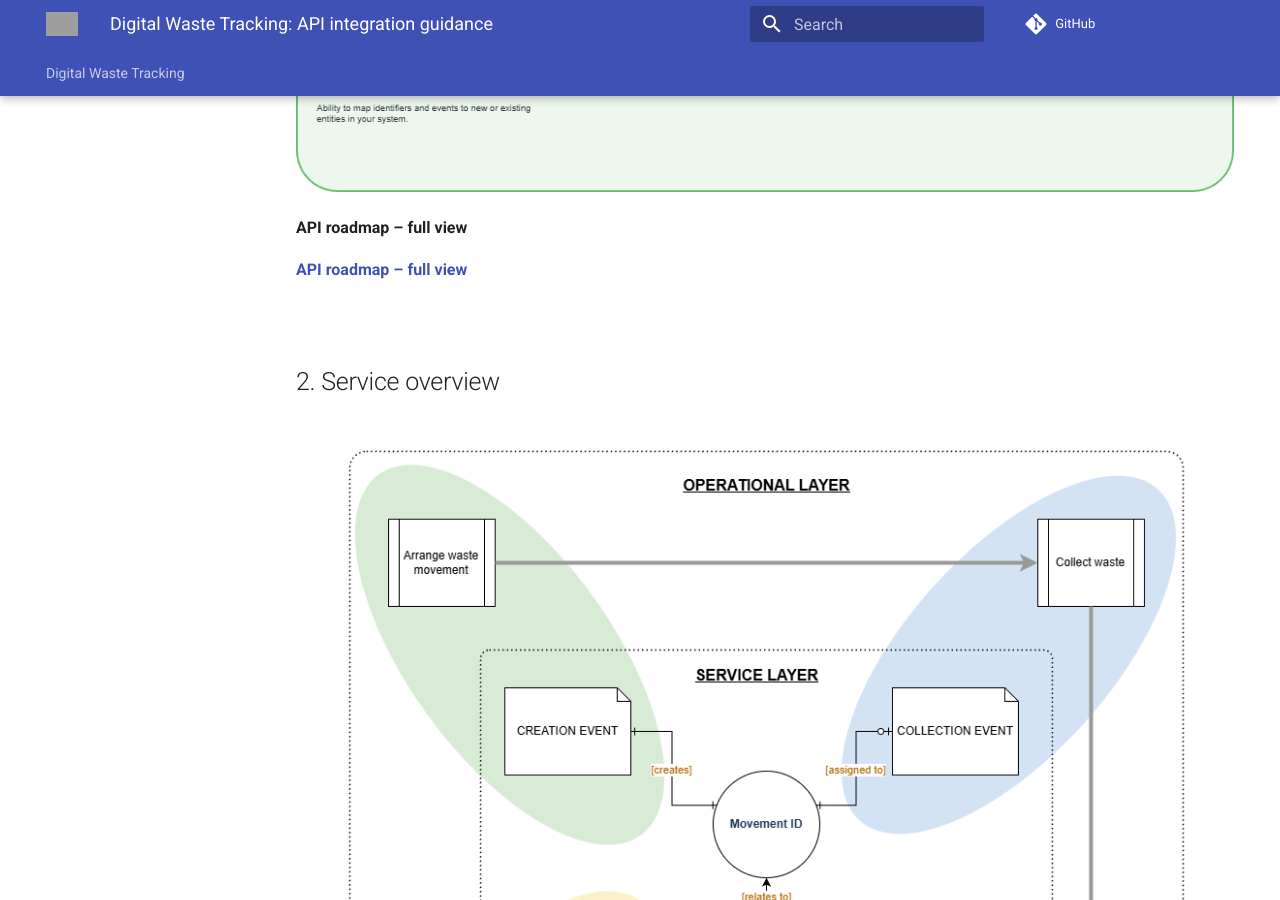
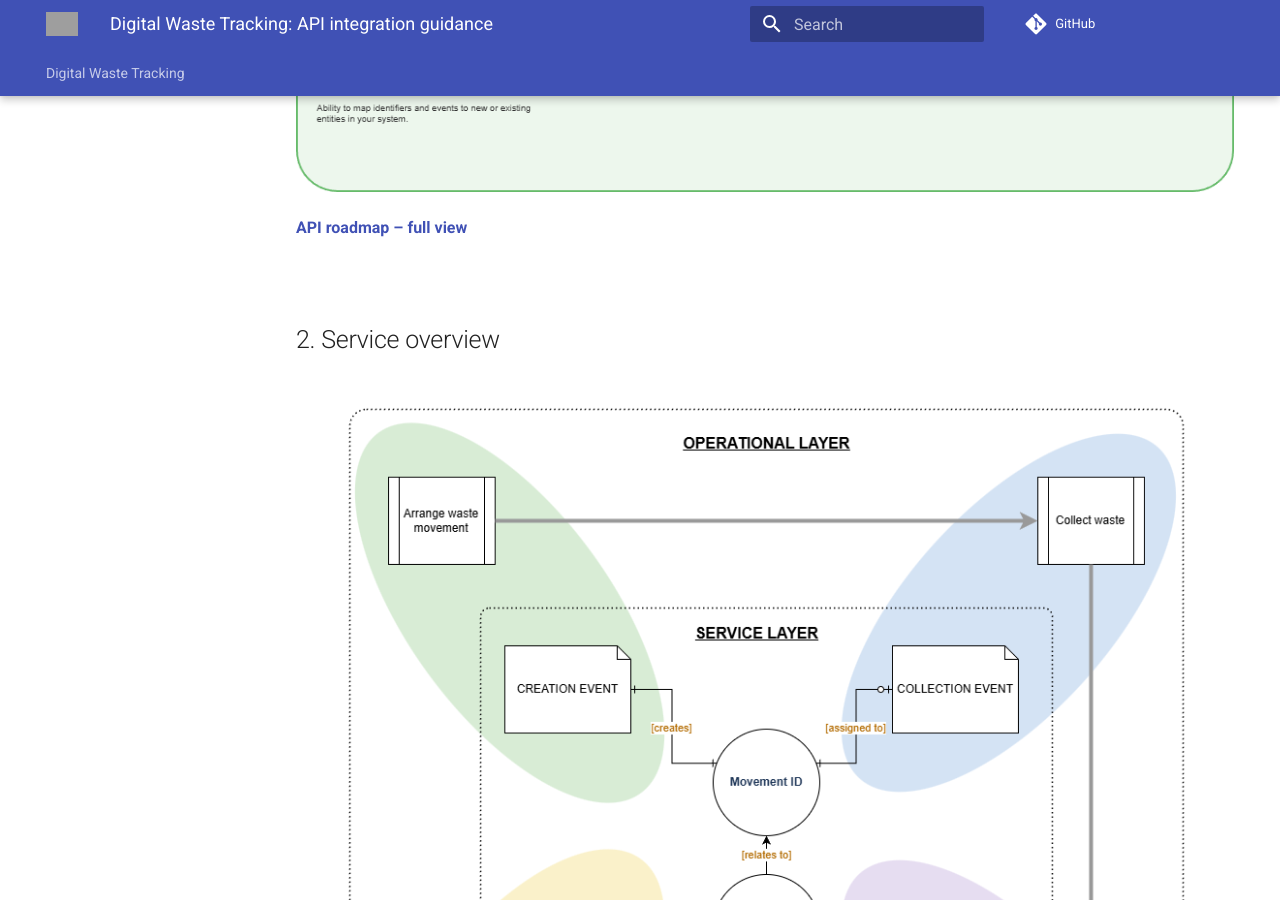
Before and after one commit to DEFRA/digital-waste-tracking-api-docs, an MkDocs documentation site: the page built from docs/software-provider-integration-guidance.md, in a window 1280 px wide and 900 px high, scrolled down 1618 px. Built offline with MkDocs 1.6.1 and Material for MkDocs 9.7.7, drawn with Linux system fonts in a browser that asks for light colours; comment, search, counter and statistics services are not loaded; the version menu is left out; grey boxes are pictures that could not be loaded.

Commit message:
Clean up API roadmap section in documentation
Removed redundant section header for API roadmap.

```diff
--- a/docs/software-provider-integration-guidance.md
+++ b/docs/software-provider-integration-guidance.md
@@ -40,8 +40,6 @@ Digital Waste Tracking (DWT) is a UK cross-government programme to build a singl
 The current focus of the DWT development team is to reach the first 'development milestone' of the service (Aug/Sep 2026) - to test API interactions in a sandbox environment and use the findings to better refine the service for rollout. The scope of this document is there focused on the integration API only, rather than the overall DWT service, which will follow.
 
 ![DWT events](./images/dwt-api-delivery-roadmap-milestone-1.png)
-
-**API roadmap – full view**
 
 **[API roadmap – full view](./images/dwt-api-delivery-roadmap.png)**
 
```
